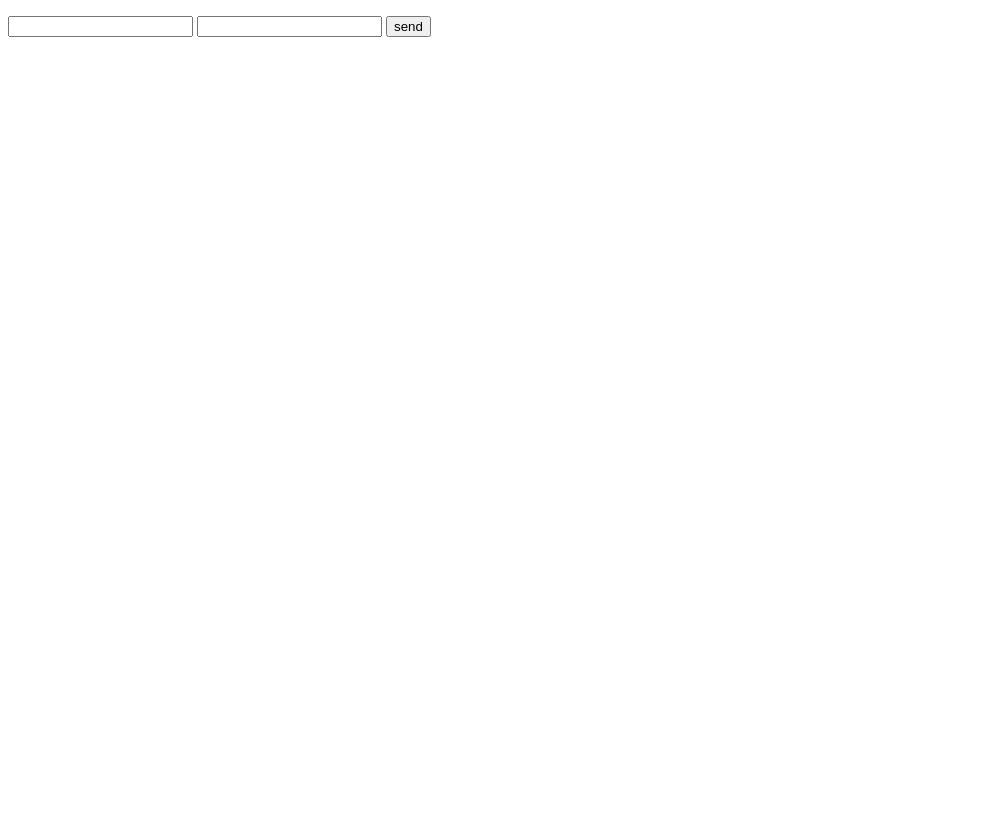
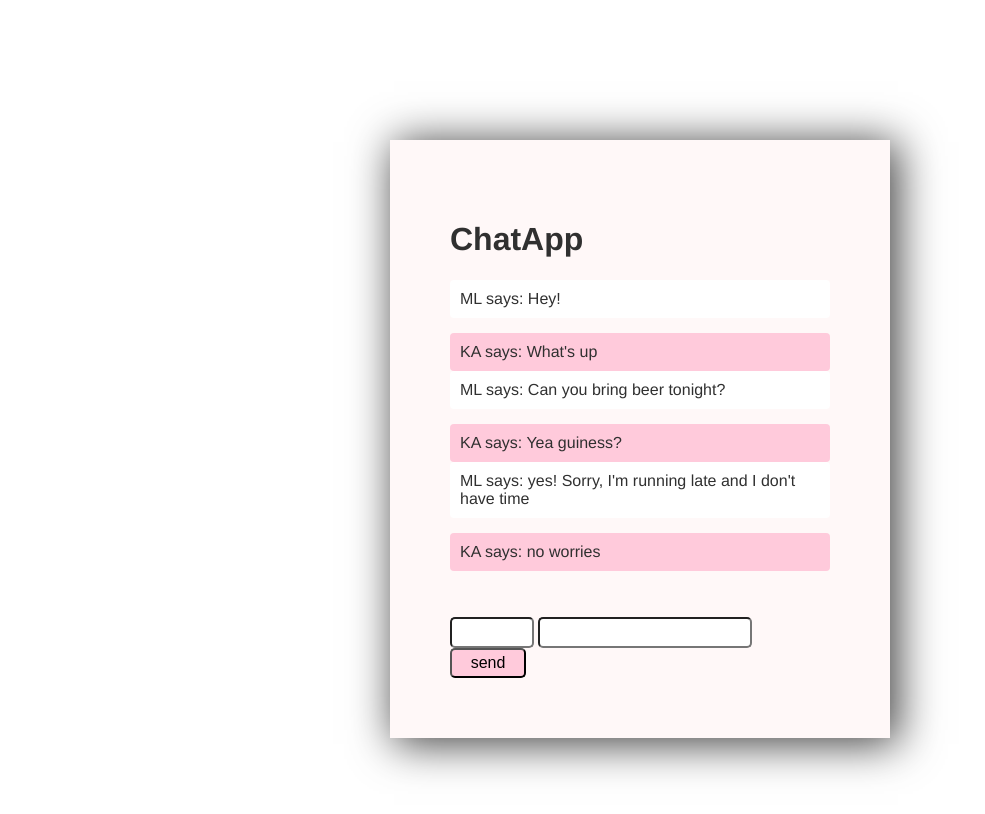
Before and after one commit to kamir222/chatApp, a plain HTML site: page index.html in a window 1280 px wide. Shown: the whole page, without its empty margins (0-985 px from the left). Drawn offline with Linux system fonts and the light colour scheme.

Commit message:
added css styling

```diff
--- a/index.html
+++ b/index.html
@@ -6,12 +6,19 @@
   </head>
   <body>
     <main>
+      <h1>ChatApp</h1>
       <ol id='history'>
+        <li>ML says: Hey!</li>
+        <li>KA says: What's up</li>
+        <li>ML says: Can you bring beer tonight?</li>
+        <li>KA says: Yea guiness?</li>
+        <li>ML says: yes! Sorry, I'm running late and I don't have time</li>
+        <li>KA says: no worries</li>
       </ol>
       <form>
-        <input id='initials'>
-        <input id='message'>
-        <button>send</button>
+        <input id='initials' class='form-items'>
+        <input id='message'class='form-items'>
+        <button class='form-items'>send</button>
       </form>
     </main>
   </body>
--- a/main.css
+++ b/main.css
@@ -0,0 +1,61 @@
+html {
+  background-color: #ffffff;
+}
+body {
+  color: #303030;
+  font-family: 'Helvetica Neue', Arial, sans-serif;
+  margin: 140px;
+}
+
+main {
+  background-color: #fff8f8;
+  margin: 20px auto;
+  max-width: 380px;
+  padding: 60px;
+  box-shadow: 6px 4px 41px 2px rgba(0,0,0,0.75);
+}
+
+ol {
+  list-style-type: none;
+  padding-left: 0px;
+
+}
+
+ol > li {
+  padding: 10px;
+}
+
+form {
+  padding-top: 30px;
+}
+
+ol>li:nth-child(even) {
+  background-color: #ffcadb;
+  border-radius: 4px;
+  margin-top: 15px;
+}
+
+ol>li:nth-child(odd) {
+  background-color: #ffffff;
+  border-radius: 4px;
+}
+
+input {
+  height: 25px;
+  border-radius: 5px;
+}
+
+form>input:first-child {
+  width: 20%;
+}
+form>input:nth-child(2n) {
+    width: 54%;
+}
+
+button {
+  width: 20%;
+  height: 30px;
+  font-size: medium;
+  border-radius: 5px;
+  background-color: #ffcadb;
+}
```
Also changed, not shown: 1 other file.
